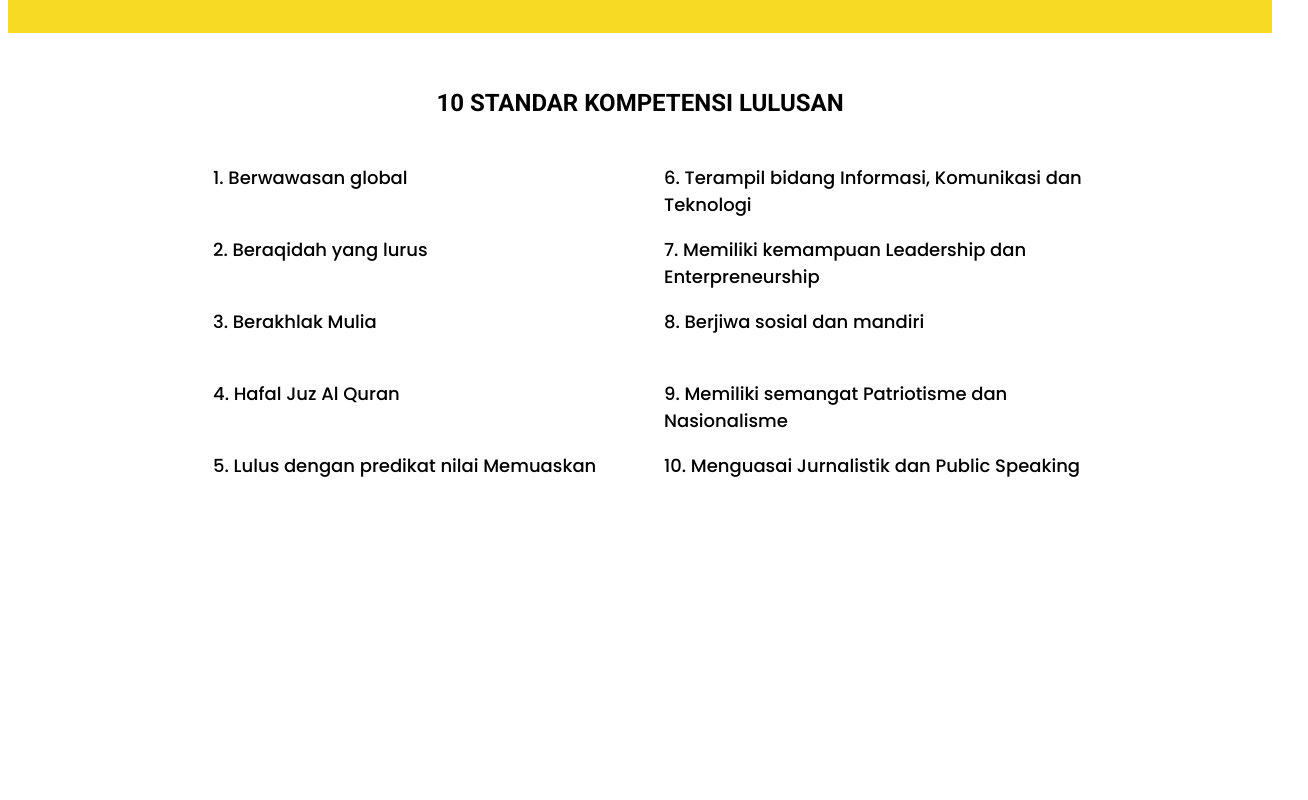
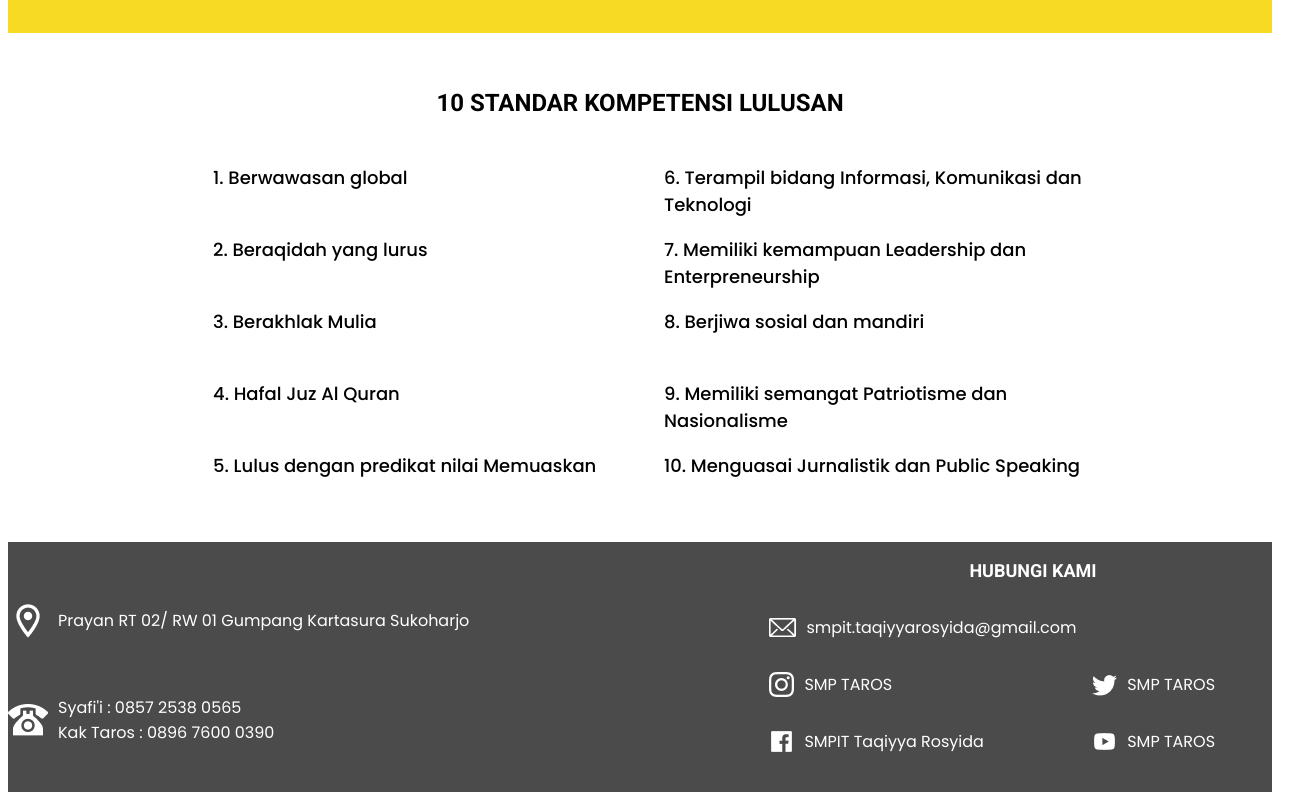
Before and after one commit to SMP-Taros/Website_SMP-Taros, a React (Vite) app in the folder profile-page/: page / in a window 1280 px wide. Shown: the part 1260-2060 px from the top of the page, 1308 px wide, since content can reach past the window. Before the commit the page ends 1752 px from the top, so only its background shows below. Built offline with nearby package versions, Linux system fonts and the light colour scheme.

Commit message:
komponen footer

```diff
--- a/profile-page/src/components/FullWeb.jsx
+++ b/profile-page/src/components/FullWeb.jsx
@@ -3,6 +3,7 @@ import WebKompetensi from './WebKompetensi';
 import WebVisi from './WebVisi';
 import WebSambutan from "./WebSambutan";
 import WebBanner from "./WebBanner";
+import WebFooter from "./WebFooter";
 
 function FullWeb() {
     return (
@@ -11,6 +12,7 @@ function FullWeb() {
             <WebSambutan></WebSambutan>
             <WebVisi></WebVisi>
             <WebKompetensi></WebKompetensi>
+            <WebFooter></WebFooter>
         </div>
     )
 }
--- a/profile-page/src/components/WebFooter.jsx
+++ b/profile-page/src/components/WebFooter.jsx
@@ -9,9 +9,45 @@ import IYoutube from "../image/youtube.png";
 
 function WebFooter() {
     return (
-        <div className="footer-container">
-            <div className="">
-
+        <div className="footer-background">
+            <div className="footer-container">
+                <div className="footer-header">
+                    <div className="footer-kiri">
+                        <div className="footer-maps">
+                            <img className="icon" src={IMaps} />
+                            <p>Prayan RT 02/ RW 01 Gumpang Kartasura Sukoharjo</p>
+                        </div>
+                        <div className="footer-telp">
+                            <img className="icon" src={ITelepon} />
+                            <p>Syafi'i : 0857 2538 0565<br />Kak Taros : 0896 7600 0390</p>
+                        </div>
+                    </div>
+                    <div className="footer-kanan">
+                        <p className="contact">HUBUNGI KAMI</p>
+                        <div className="footer-email">
+                            <img className="icon" src={IEmail} />
+                            <p>smpit.taqiyyarosyida@gmail.com</p>
+                        </div>
+                        <div className="footer-kanan-sosmed">
+                            <div className="footer-instagram">
+                                <img className="icon" src={IInstagram} />
+                                <p>SMP TAROS</p>
+                            </div>
+                            <div className="footer-twitter">
+                                <img className="icon" src={ITwitter} />
+                                <p>SMP TAROS</p>
+                            </div>
+                            <div className="footer-facebook">
+                                <img className="icon" src={IFacebook} />
+                                <p>SMPIT Taqiyya Rosyida</p>
+                            </div>
+                            <div className="footer-youtube">
+                                <img className="icon" src={IYoutube} />
+                                <p>SMP TAROS</p>
+                            </div>
+                        </div>
+                    </div>
+                </div>
             </div>
         </div>
     )
--- a/profile-page/src/styles/style.css
+++ b/profile-page/src/styles/style.css
@@ -1,22 +1,3 @@
-/* .kompetensi-container {
-    background-color: #fff;
-    padding: 20px;
-    border-radius: 10px;
-    box-shadow: 0 4px 8px 0 rgba(0,0,0,0.2);
-}
-
-.kompetensi-header {
-    font-size: 24px;
-    font-weight: bold;
-    margin-bottom: 20px;
-    text-align: center;
-}
-
-.kompetensi-listItem {
-    margin-bottom: 10px;
-    font-size: 18px;
-} */
-
 .profile-page {
     /* width: 1440px;
     height: 3488px;
@@ -29,7 +10,7 @@
     flex-shrink: 0;
     margin: 20px auto; /* Centers the container */
     padding: 20px;
-
+    margin-bottom: 70px;
   }
 
   .kompetensi-header {
@@ -46,7 +27,6 @@
     display: grid;
     grid-template: repeat(4, 1fr) / repeat(2, 1fr);
     grid-gap: 0.5rem;
-
   }
 
   .kompetensi-list li {
@@ -118,7 +98,6 @@
   }
 
   .banner-container {
-    /* background-image: url('../image/banner.jpeg'); */
     background: linear-gradient(0deg, rgba(255, 255, 255, 0.5) 0%, rgba(139, 139, 139, 0.5) 100%), url('../image/banner.jpeg'), lightgray 50% / cover no-repeat;
     background-size: cover;
     background-position: center;
@@ -128,10 +107,6 @@
     height: 260px;
   }
 
-  .banner-warna {
-
-  }
-
   .banner-warna h1 {
     font-family: "Roboto", sans-serif;
     font-size: 44px;
@@ -139,3 +114,87 @@
     font-weight: 600;
     line-height: normal;
   }
+
+  .footer-background {
+    background-color: #4b4b4b;
+  }
+
+  .footer-container {
+    color: #fff;
+    display: flex;
+    flex-direction: column;
+    width: 1300px;
+    height: 250px;
+    margin: auto;
+    font-weight: 400;
+    font-family: "Poppins", sans-serif;
+  }
+
+  .footer-container .footer-kiri {
+    margin-top: 50px;
+  }
+
+  .footer-container .footer-kanan {
+    margin-left: 300px;
+  }
+
+  .footer-kanan .contact {
+    margin-left: 200px;
+    font-size: 18px;
+    font-weight: 600;
+    font-family: "Roboto", sans-serif;
+  }
+
+  .footer-header {
+    display: flex;
+  }
+
+  .footer-container .footer-maps {
+    display: flex;
+    align-items: center;
+    margin-bottom: 30px;
+  }
+
+  .footer-container .footer-telp {
+    display: flex;
+    align-items: center;
+    margin-bottom: 10px;
+  }
+
+  .footer-container .footer-email {
+    display: flex;
+    align-items: center;
+  }
+
+  .footer-container .footer-instagram {
+    display: flex;
+    align-items: center;
+  }
+
+  .footer-container .footer-facebook {
+    display: flex;
+    align-items: center;
+  }
+
+  .footer-container .footer-twitter {
+    display: flex;
+    align-items: center;
+    margin-left: 100px;
+  }
+
+  .footer-container .footer-youtube {
+    display: flex;
+    align-items: center;
+    margin-left: 100px;
+  }
+
+  .footer-container .icon {
+    margin-right: 10px;
+    fill: #fff
+  }
+
+  .footer-container .footer-kanan-sosmed {
+    display: grid;
+    grid-template: repeat(2, 1fr) / repeat(2, 1fr);
+    width: auto;
+  }
```
